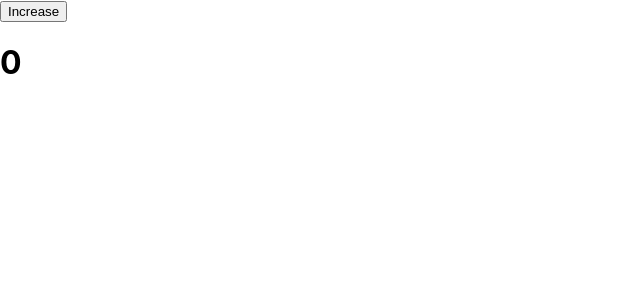
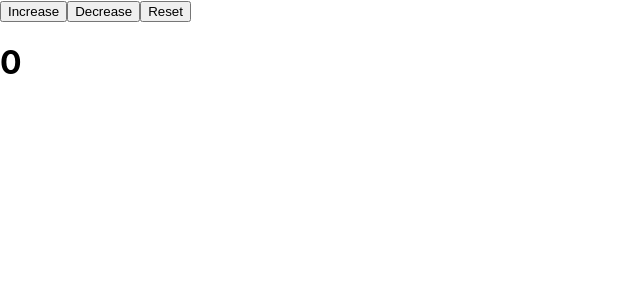
Before and after one commit to yuanyu90221/hook-playground, a React (Create React App) app: page / in a window 1280 px wide. Shown: the top 300 px of the page, without its empty margins (0-640 px from the left). Built offline with nearby package versions, Linux system fonts and the light colour scheme.

Commit message:
add decrease and reset button

```diff
--- a/src/App.js
+++ b/src/App.js
@@ -5,11 +5,19 @@ function App() {
   // [version-1]update the value with pass one value
   // const handleClick = () => setCount(count+1);
   // [version-1]update the value with callback function
-  const handleClick = () => setCount((prevCount)=>prevCount+1);
+  const handleIncrease = () => setCount((prevCount)=>prevCount+1);
+  const handleDecrease = () => setCount((prevCount)=>prevCount-1);
+  const handleReset = () => setCount(0);
   return (
     <div>
-      <button onClick={handleClick}>
+      <button onClick={handleIncrease}>
         Increase
+      </button>
+      <button onClick={handleDecrease}>
+        Decrease
+      </button>
+      <button onClick={handleReset}>
+        Reset
       </button>
       <h1>{count}</h1>
     </div>
```
